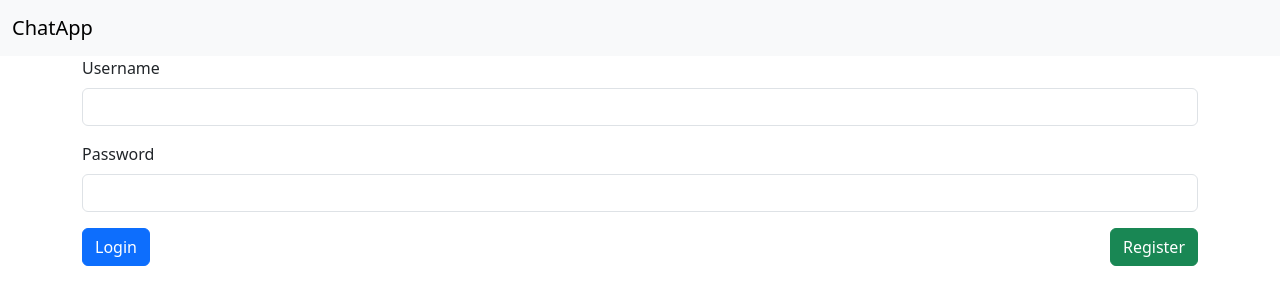
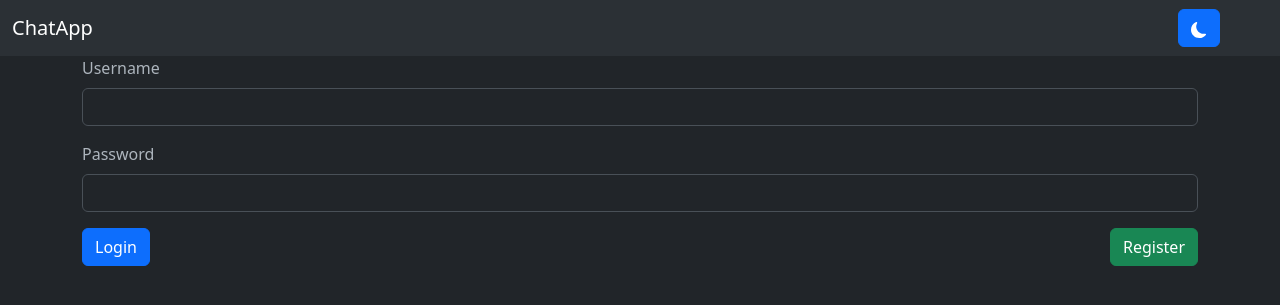
Before and after one commit to hisuperaman/flask_chat_app, a Flask app: page /login in a window 1280 px wide. Shown: the top 305 px of the page. Run offline with Flask 3, Linux system fonts and the light colour scheme.

Commit message:
added theme change button

```diff
--- a/templates/base.html
+++ b/templates/base.html
@@ -1,5 +1,5 @@
 <!doctype html>
-<html lang="en">
+<html lang="en" id="main" data-bs-theme="dark">
 <head>
     <meta charset="utf-8">
     <meta name="viewport" content="width=device-width, initial-scale=1">
@@ -15,6 +15,12 @@
     <nav class="navbar bg-body-tertiary">
         <div class="container-fluid">
           <a class="navbar-brand" href="/">ChatApp</a>
+
+          <a role="button" class="btn btn-primary mx-5" onclick="toggle_day_night.call(this)" id="toggle_day_night_btn">
+            <svg xmlns="http://www.w3.org/2000/svg" width="16" height="16" fill="currentColor" class="bi bi-moon-fill" viewBox="0 0 16 16">
+                <path d="M6 .278a.768.768 0 0 1 .08.858 7.208 7.208 0 0 0-.878 3.46c0 4.021 3.278 7.277 7.318 7.277.527 0 1.04-.055 1.533-.16a.787.787 0 0 1 .81.316.733.733 0 0 1-.031.893A8.349 8.349 0 0 1 8.344 16C3.734 16 0 12.286 0 7.71 0 4.266 2.114 1.312 5.124.06A.752.752 0 0 1 6 .278z"/>
+            </svg>
+          </a>
         </div>
     </nav>
 
@@ -22,6 +28,38 @@
 
     {% endblock body %}
 
+    <script>
+
+        if(localStorage.getItem("mychatapp-theme")){
+            if(localStorage.getItem("mychatapp-theme") == "light"){
+                toggle_day_night();
+            }
+        }
+
+        function toggle_day_night(){
+            let html = document.getElementById("main");
+            let toggle_day_night_btn = document.getElementById("toggle_day_night_btn");
+
+            if (html.getAttribute("data-bs-theme") == "dark"){
+                toggle_day_night_btn.innerHTML = `<svg xmlns="http://www.w3.org/2000/svg" width="16" height="16" fill="currentColor" class="bi bi-moon" viewBox="0 0 16 16">
+                                    <path d="M6 .278a.768.768 0 0 1 .08.858 7.208 7.208 0 0 0-.878 3.46c0 4.021 3.278 7.277 7.318 7.277.527 0 1.04-.055 1.533-.16a.787.787 0 0 1 .81.316.733.733 0 0 1-.031.893A8.349 8.349 0 0 1 8.344 16C3.734 16 0 12.286 0 7.71 0 4.266 2.114 1.312 5.124.06A.752.752 0 0 1 6 .278zM4.858 1.311A7.269 7.269 0 0 0 1.025 7.71c0 4.02 3.279 7.276 7.319 7.276a7.316 7.316 0 0 0 5.205-2.162c-.337.042-.68.063-1.029.063-4.61 0-8.343-3.714-8.343-8.29 0-1.167.242-2.278.681-3.286z"/>
+                                  </svg>`;
+
+                html.setAttribute("data-bs-theme", "light");
+                localStorage.setItem("mychatapp-theme", "light");
+            }
+            else{
+                toggle_day_night_btn.innerHTML = `<svg xmlns="http://www.w3.org/2000/svg" width="16" height="16" fill="currentColor" class="bi bi-moon-fill" viewBox="0 0 16 16">
+                                    <path d="M6 .278a.768.768 0 0 1 .08.858 7.208 7.208 0 0 0-.878 3.46c0 4.021 3.278 7.277 7.318 7.277.527 0 1.04-.055 1.533-.16a.787.787 0 0 1 .81.316.733.733 0 0 1-.031.893A8.349 8.349 0 0 1 8.344 16C3.734 16 0 12.286 0 7.71 0 4.266 2.114 1.312 5.124.06A.752.752 0 0 1 6 .278z"/>
+                                  </svg>`;
+
+                html.setAttribute("data-bs-theme", "dark");
+                localStorage.setItem("mychatapp-theme", "dark");
+            }
+        }
+
+    </script>
+
     <script src="https://cdn.jsdelivr.net/npm/bootstrap@5.3.0/dist/js/bootstrap.bundle.min.js" integrity="sha384-geWF76RCwLtnZ8qwWowPQNguL3RmwHVBC9FhGdlKrxdiJJigb/j/68SIy3Te4Bkz" crossorigin="anonymous"></script>
 </body>
 </html>
```
Also changed, not shown: 1 other file.
